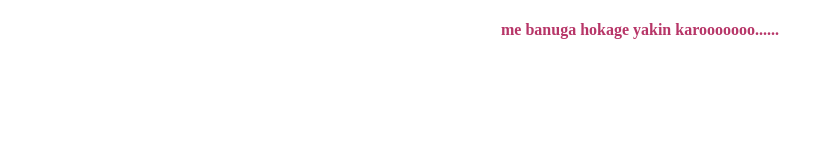
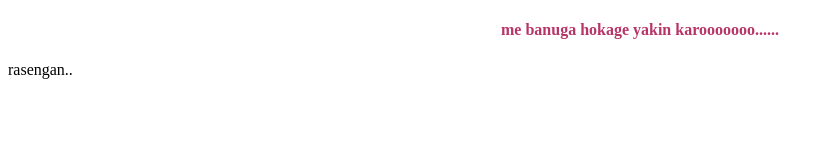
Before and after one commit to parthhhh2802/Naruto, a plain HTML site: page index.html in a window 1280 px wide. Shown: the whole page, without its empty margins (0-833 px from the left). Drawn offline with Linux system fonts and the light colour scheme.

Commit message:
add 2 initial file

```diff
--- a/index.html
+++ b/index.html
@@ -8,5 +8,6 @@
 </head>
 <body>
     <h4>me banuga hokage yakin karooooooo......</h4>
+    <p>rasengan..</p>
 </body>
 </html>
```
